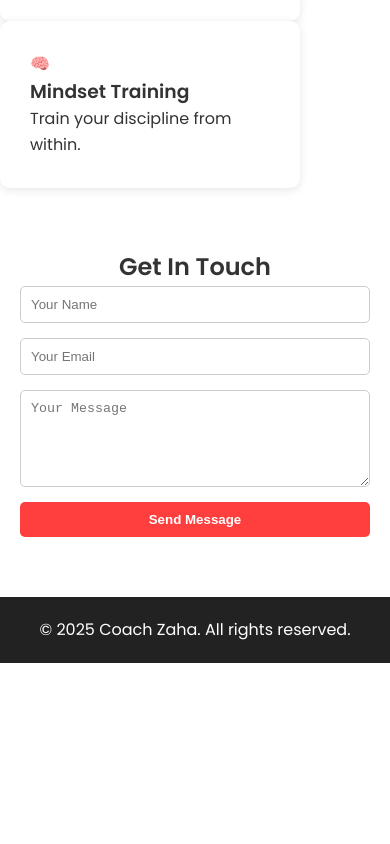
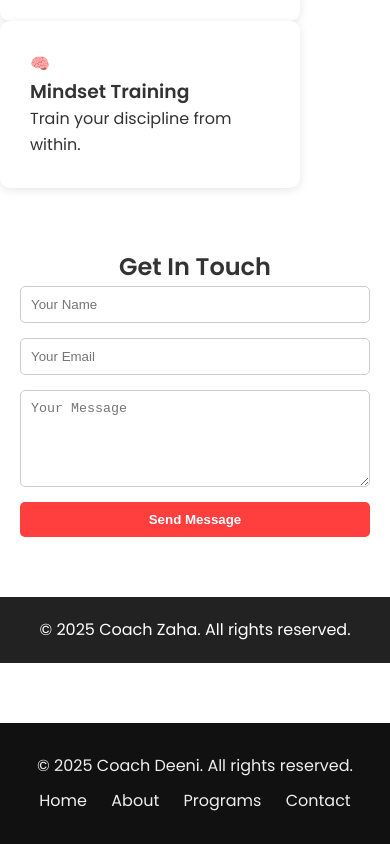
Before and after one commit to ZAHARADEEN95/Coach-Landing-Page, a plain HTML site: page Index.html in a window 390 px wide. Shown: the part 2508-3352 px from the top of the page. Before the commit the page ends 3171 px from the top, so only its background shows below. Drawn offline with nearby package versions, Linux system fonts and the light colour scheme.

Commit message:
Added responsive footer across all Pages

```diff
--- a/Index.html
+++ b/Index.html
@@ -116,6 +116,19 @@
   </script>
   <script src="https://unpkg.com/aos@2.3.1/dist/aos.js"></script>
   <script>AOS.init();</script>
-  <script src="css/js/script.js"></script>
+  <!-- Footer -->
+<footer class="footer">
+  <div class="container">
+    <p>&copy; 2025 Coach Deeni. All rights reserved.</p>
+    <ul class="footer-links">
+      <li><a href="index.html">Home</a></li>
+      <li><a href="about.html">About</a></li>
+      <li><a href="services.html">Programs</a></li>
+      <li><a href="contact.html">Contact</a></li>
+    </ul>
+  </div>
+</footer>
+
+<script src="js/script.js"></script>
 </body>
 </html>
--- a/css/style.css
+++ b/css/style.css
@@ -233,3 +233,30 @@ body.dark-mode footer {
   color: #ff4d4d;
   font-weight: bold;
 }
+.footer {
+  background: #111;
+  color: #eee;
+  text-align: center;
+  padding: 30px 0;
+  margin-top: 60px;
+}
+
+.footer a {
+  color: #eee;
+  text-decoration: none;
+  margin: 0 10px;
+}
+
+.footer a:hover {
+  text-decoration: underline;
+}
+
+.footer .footer-links {
+  list-style: none;
+  padding: 0;
+  margin-top: 10px;
+}
+
+.footer .footer-links li {
+  display: inline-block;
+}
```
Also changed, not shown: about.html (+13 -1 lines), contact.html (+14 -1 lines), services.html (+14 -1 lines).
